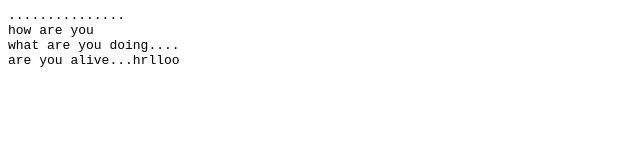
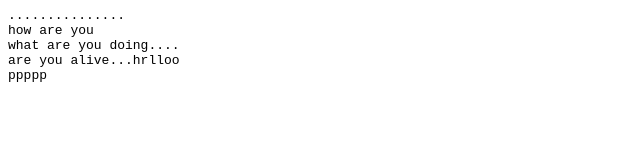
Before and after one commit to parinati789/jenkins, a plain HTML site: page index.html in a window 1280 px wide. Shown: the full height of the page, 0-640 px from the left. Drawn offline with Linux system fonts and the light colour scheme.

Commit message:
Update index.html

```diff
--- a/index.html
+++ b/index.html
@@ -1,4 +1,6 @@
 <pre>...............
 how are you
 what are you doing....
-are you alive...hrlloo</pre>
+are you alive...hrlloo
+ppppp
+</pre>
```
